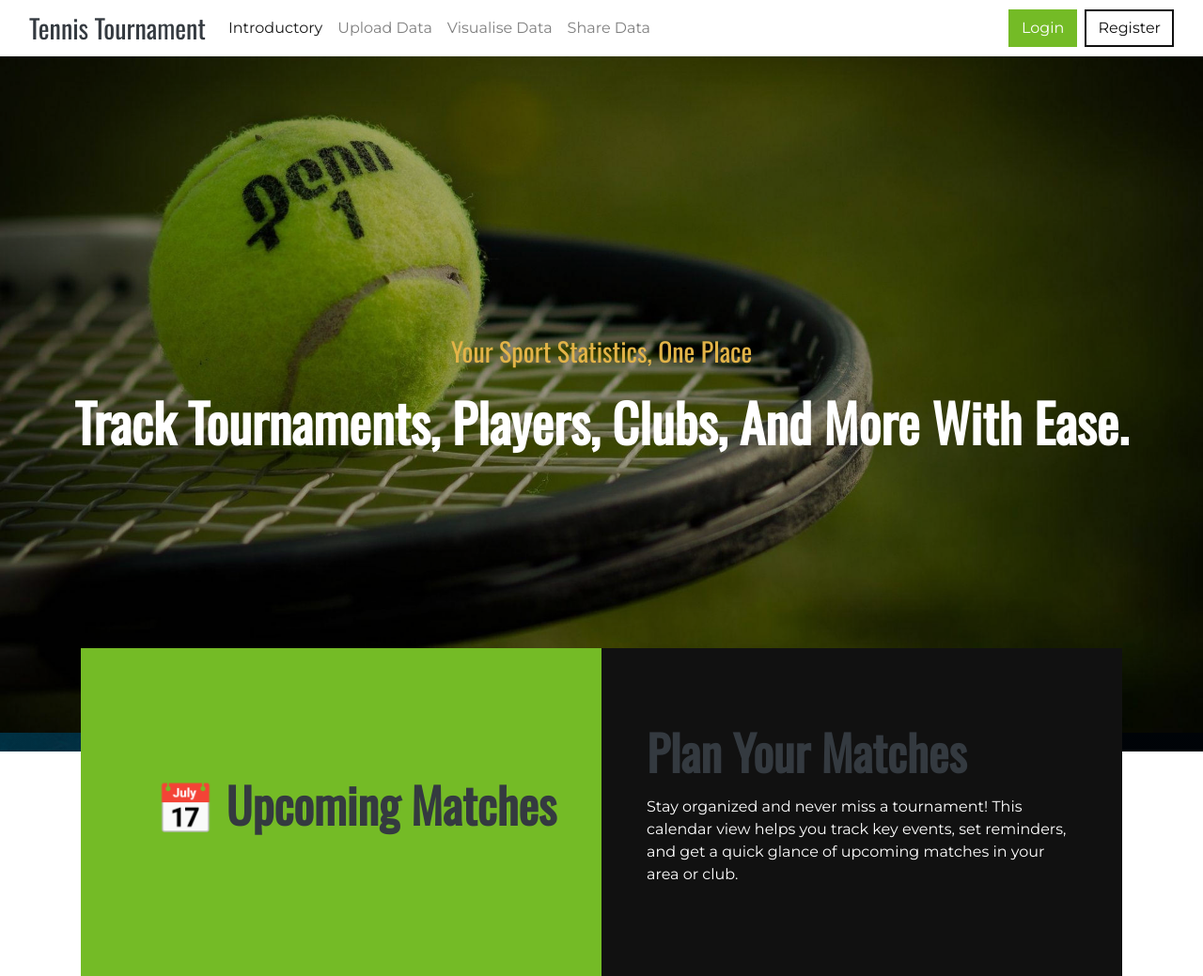
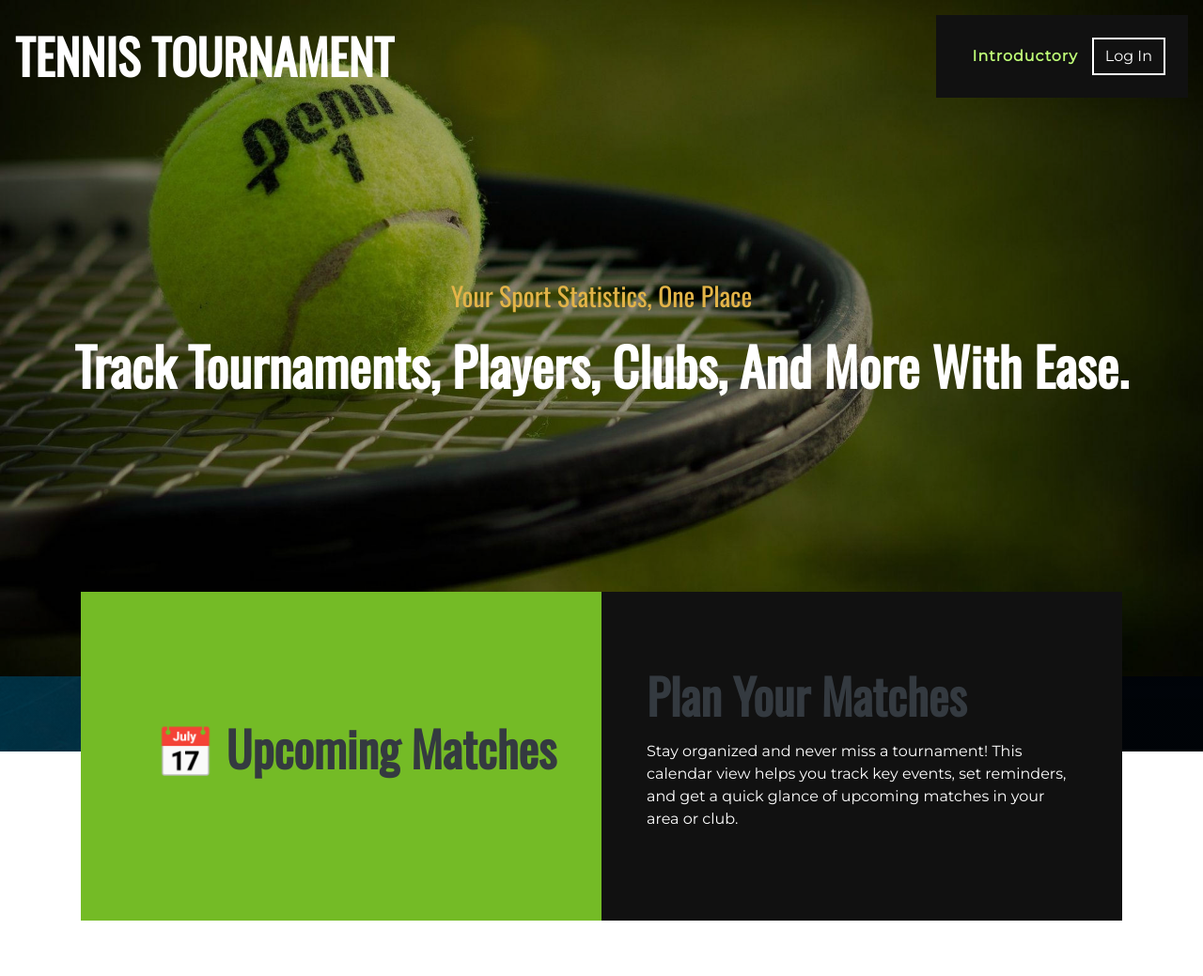
Before and after one commit to ThanhVinhTong/Tennis-Tournament, a Flask app: page /home in a window 1280 px wide. Shown: the top 1039 px of the page at 94% size. Run offline with Flask 3, Linux system fonts and the light colour scheme; some libraries are stand-ins or nearby versions.

Commit message:
refactor(ui/routes): improve view consistency and navigation flow

```diff
--- a/app/main/routes.py
+++ b/app/main/routes.py
@@ -2,7 +2,7 @@
 from datetime import datetime
 from sqlalchemy import func, desc
 from flask import (
-    render_template, redirect, url_for, flash,
+    abort, render_template, redirect, url_for, flash,
     request, jsonify
 )
 from flask_login import login_required, current_user
@@ -14,15 +14,6 @@ from app.main import bp
 from app.main.forms import MatchResultForm, UploadForm
 import csv, io, json
 
-@bp.route('/')
-def index():
-    """
-    Root: if logged in, go to input_result; otherwise to login.
-    """
-    if current_user.is_authenticated:
-        return redirect(url_for('main.upload'))
-    return redirect(url_for('auth.login'))
-
 @bp.route('/home')
 def home():
     """
@@ -30,6 +21,14 @@ def home():
     """
     return render_template('main/home.html')
 
+@bp.route('/')
+def index():
+    """
+    Root: if logged in, go to input_result; otherwise to login.
+    """
+    if current_user.is_authenticated:
+        return render_template('main/home.html')
+    return redirect(url_for('auth.login'))
 
 # upload part
 @bp.route('/upload', methods=['GET', 'POST'])
@@ -106,7 +105,6 @@ def upload():
         today=date.today().isoformat()
     )
 
-
 @bp.route('/upload/confirm', methods=['POST'])
 @login_required
 def upload_confirm():
@@ -133,12 +131,6 @@ def upload_confirm():
     db.session.commit()
     flash(f'✅ Successfully imported {count} records.', 'success')
     return redirect(url_for('main.view_stats'))
-
-
-
-
-
-
 
 # view_stats part
 @bp.route('/view_stats')
@@ -256,12 +248,7 @@ def view_stats():
 
     )
 
-
-
-
-
 #received_results part
-
 @bp.route('/received_results')
 @login_required
 def received_results():
@@ -343,17 +330,7 @@ def api_matches_by_date():
         for m in matches
     ])
 
-
-
-
-
-
-
-
-
-
-
-    #share part
+#share part
 @bp.route('/share', methods=['GET', 'POST'])
 @login_required
 def share():
@@ -462,10 +439,6 @@ def share():
     else:
         return jsonify({'message': 'Nothing new to share.'}), 400
 
-
-
-
-
 @bp.route('/unshare/<int:share_id>', methods=['POST'])
 @login_required
 def unshare(share_id):
--- a/app/templates/errors/404.html
+++ b/app/templates/errors/404.html
@@ -3,6 +3,6 @@
 <div class="container mt-4">
     <h1>Page Not Found (404)</h1>
     <p>Sorry, the page you requested does not exist.</p>
-    <a href="{{ url_for('main.input_result') }}" class="btn btn-primary">Back to Home</a>
+    <a href="{{ url_for('main.home') }}" class="btn btn-primary">Back to Home</a>
 </div>
 {% endblock %}
--- a/app/templates/main/home.html
+++ b/app/templates/main/home.html
@@ -15,74 +15,30 @@
 
 <body>
     <!-- Navbar Start -->
-    <nav class="navbar navbar-expand-lg navbar-light bg-white shadow-sm">
-        <div class="container-fluid">
-            <a class="navbar-brand" href="{{ url_for('main.home') }}">
-                <h1 class="h3 mb-0">Tennis Tournament</h1>
+    <div class="container-fluid p-0 nav-bar">
+        <nav class="navbar navbar-expand-lg bg-none navbar-dark py-3">
+            <a href="{{ url_for('main.home') }}" class="navbar-brand">
+                <h1 class="m-0 display-4 font-weight-bold text-uppercase text-white">Tennis Tournament</h1>
             </a>
-            <button class="navbar-toggler" type="button"
-                    data-bs-toggle="collapse"
-                    data-bs-target="#navbarContent">
+            <button type="button" class="navbar-toggler" data-bs-toggle="collapse" data-bs-target="#navbarCollapse">
                 <span class="navbar-toggler-icon"></span>
             </button>
-            <div class="collapse navbar-collapse" id="navbarContent">
-                <!-- Left links -->
-                <ul class="navbar-nav me-auto mb-2 mb-lg-0">
-                    <li class="nav-item">
-                        <a class="nav-link {% if request.endpoint=='main.home' %}active{% endif %}"
-                           href="{{ url_for('main.home') }}">
-                            Introductory
-                        </a>
-                    </li>
-                    <li class="nav-item">
-                        <a class="nav-link {% if request.endpoint=='main.upload' %}active{% endif %}"
-                           href="{{ url_for('main.upload') }}">
-                            Upload Data
-                        </a>
-                    </li>
-                    <li class="nav-item">
-                        <a class="nav-link {% if request.endpoint=='main.view_stats' %}active{% endif %}"
-                           href="{{ url_for('main.view_stats') }}">
-                            Visualise Data
-                        </a>
-                    </li>
-                    <!-- SHARE PART -->
-
-                    <li class="nav-item">
-                        <a class="nav-link {% if request.endpoint=='main.share' %}active{% endif %}"
-                           href="{{ url_for('main.share') }}">
-                            Share Data
-                        </a>
-                    </li>
-
-
-                </ul>
-
-                <!-- Right buttons -->
-                <div class="d-flex">
+            <div class="collapse navbar-collapse justify-content-between" id="navbarCollapse">
+                <div class="navbar-nav ml-auto p-4 bg-secondary">
+                    <a href="{{ url_for('main.home') }}" class="nav-item nav-link active">Introductory</a>
                     {% if current_user.is_authenticated %}
-                        <a class="btn btn-primary me-2"
-                           href="{{ url_for('main.upload') }}">
-                            Go to System
-                        </a>
-                        <button class="btn btn-outline-secondary"
-                                onclick="location.href='{{ url_for('auth.logout') }}'">
-                            Logout
-                        </button>
+                        <a href="{{ url_for('main.upload') }}" class="nav-item nav-link">Upload Data</a>
+                        <a href="{{ url_for('main.view_stats') }}" class="nav-item nav-link">View Statistics</a>
+                        <a href="{{ url_for('main.share') }}" class="nav-item nav-link">Share Data</a>
+                        <a href="{{ url_for('main.received_results') }}" class="nav-item nav-link">Received Data</a>
+                        <a class="btn btn-outline-light" href="{{ url_for('auth.logout') }}">Log Out</a>
                     {% else %}
-                        <a class="btn btn-primary me-2"
-                           href="{{ url_for('auth.login') }}">
-                            Login
-                        </a>
-                        <a class="btn btn-outline-secondary"
-                           href="{{ url_for('auth.register') }}">
-                            Register
-                        </a>
+                        <a class="btn btn-outline-light" href="{{ url_for('auth.login') }}">Log In</a>
                     {% endif %}
                 </div>
             </div>
-        </div>
-    </nav>
+        </nav>
+    </div>
     <!-- Navbar End -->
 
     <!-- Carousel Start -->
@@ -279,7 +235,7 @@
     <!-- Blog End -->
 
     <!-- Footer -->
-    <footer class="footer mt-5 bg-dark text-white py-4">
+    <footer class="footer-not-home mt-5 bg-dark text-white py-4">
         <div class="container text-center">
             <p class="mb-0">&copy; 2025 Group 60. All rights reserved.</p>
         </div>
```
Also changed, not shown: app/static/css/style.css (+32 -11 lines), app/templates/base.html (+26 -18 lines).
